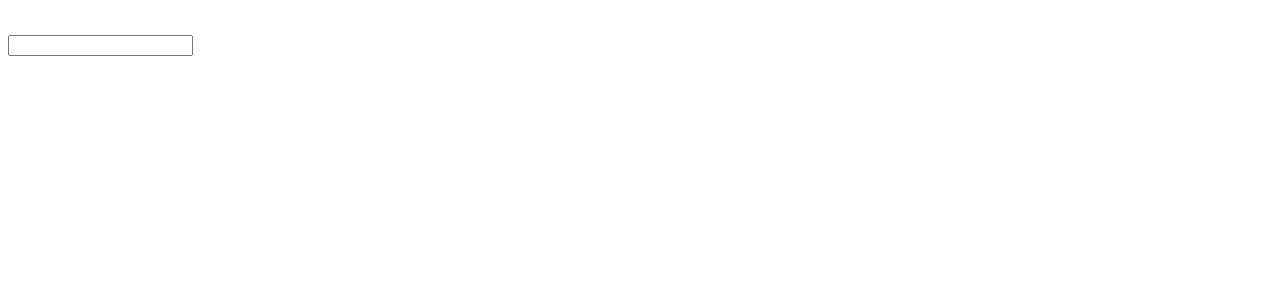
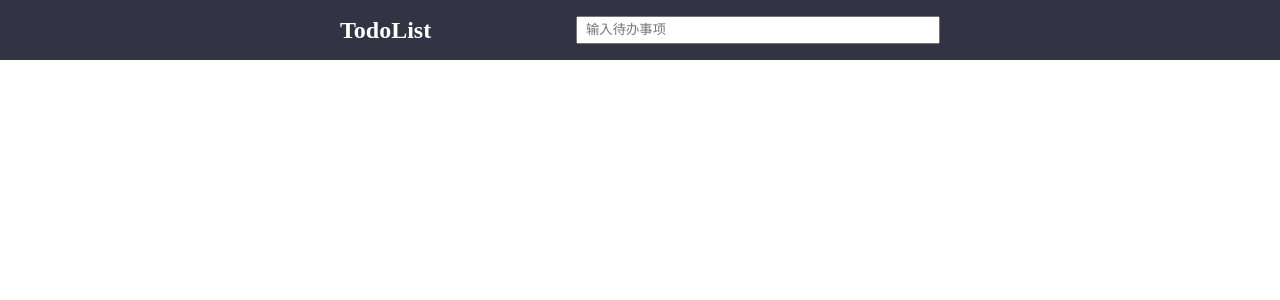
Before and after one commit to kongfanteng/web_jest_learn, a Vue app: page / in a window 1280 px wide. Shown: the top 300 px of the page. Built offline with nearby package versions, Linux system fonts and the light colour scheme.

Commit message:
feat: vue5 done-Header 组件样式新增及快照测试

```diff
--- a/src/App.vue
+++ b/src/App.vue
@@ -12,3 +12,8 @@
   },
 };
 </script>
+<style lang="stylus">
+*
+  margin: 0
+  padding: 0
+</style>
--- a/src/containers/TodoList/components/Header.vue
+++ b/src/containers/TodoList/components/Header.vue
@@ -1,24 +1,29 @@
 <template>
-  <div>
+  <div class="header">
+    <div class="header-content">
+      TodoList
       <input
         data-test="input"
         type="text"
         v-model="inputValue"
         @keyup.enter="addTodoItem"
+        class="header-input"
+        placeholder="输入待办事项"
       />
+    </div>
   </div>
 </template>
 
 <script>
 export default {
   name: "TodoListHeader",
-  data () {
+  data() {
     return {
       inputValue: "",
     };
   },
   methods: {
-    addTodoItem () {
+    addTodoItem() {
       if (this.inputValue) {
         this.$emit("add", this.inputValue);
         this.inputValue = "";
@@ -27,3 +32,21 @@
   },
 };
 </script>
+<style scoped lang="stylus">
+.header
+  line-height 60px
+  background #334
+.header-content
+  width 600px
+  margin 0 auto
+  color #fff
+  font-size 24px
+.header-input
+  float right
+  width 360px
+  margin-top 16px
+  line-height 24px
+  outline none
+  color #333
+  text-indent 8px
+</style>
```
Also changed, not shown: 2 other files (tests, documents, lock files or other folders). Lines whose indentation alone changed are shown as unchanged.
